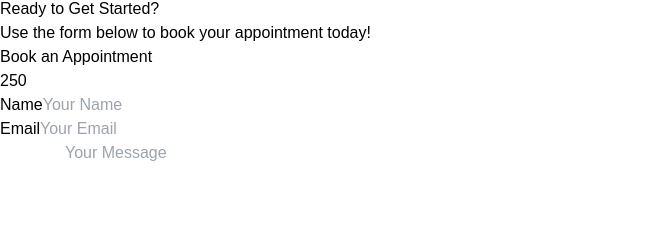
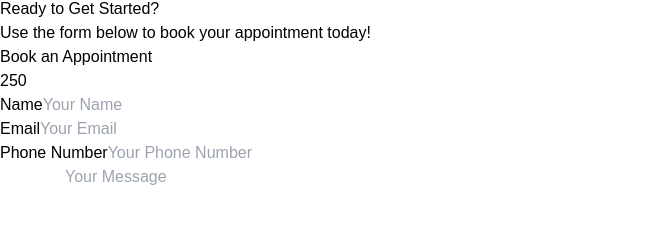
Before and after one commit to MJ150296/endosmile, a Next.js app: page /bookAppointment in a window 1280 px wide. Shown: the part 837-1068 px from the top of the page, without its empty margins (0-663 px from the left). Built offline with nearby package versions, Linux system fonts and the light colour scheme.

Commit message:
appointment form done

```diff
--- a/src/app/components/BookAppointmentForm.tsx
+++ b/src/app/components/BookAppointmentForm.tsx
@@ -7,6 +7,7 @@ import { CountUp } from "countup.js";
 type FormData = {
   name: string;
   email: string;
+  phone: string;
   message: string;
 };
 
@@ -14,6 +15,7 @@ const BookAppointmentForm: React.FC = () => {
   const [formData, setFormData] = useState<FormData>({
     name: "",
     email: "",
+    phone: "",
     message: "",
   });
   const [errors, setErrors] = useState<Partial<FormData>>({});
@@ -66,9 +68,25 @@ const BookAppointmentForm: React.FC = () => {
       console.log("Form Data Submitted:", formData);
       setShowSuccess(true);
 
+      // Prepare WhatsApp message with form data for dentist appointment
+      const whatsappMessage = `Hello, I would like to book a dental appointment. Here are my details:
+        - Name: ${formData.name}
+        - Email: ${formData.email}
+        - Phone: ${formData.phone}
+        - Message: ${formData.message}
+
+        Please let me know the available slots for an appointment.`;
+
+      const whatsappURL = `https://wa.me/+918700051152?text=${encodeURIComponent(
+        whatsappMessage
+      )}`;
+
+      // Open WhatsApp with the message
+      window.open(whatsappURL, "_blank");
+
       // Reset form after success
       setTimeout(() => {
-        setFormData({ name: "", email: "", message: "" });
+        setFormData({ name: "", email: "", phone: "", message: "" });
         setErrors({});
         setShowSuccess(false);
       }, 3000);
@@ -137,6 +155,25 @@ const BookAppointmentForm: React.FC = () => {
           )}
         </div>
 
+        <div>
+          <label className="block text-sm font-medium text-gray-700">
+            Phone Number
+          </label>
+          <input
+            type="tel"
+            name="phone"
+            value={formData.phone}
+            onChange={handleChange}
+            className={`w-full mt-1 p-3 border ${
+              errors.phone ? "border-red-500" : "border-gray-300"
+            } rounded-lg focus:ring focus:ring-blue-200 transition duration-200`}
+            placeholder="Your Phone Number"
+          />
+          {errors.phone && (
+            <p className="text-red-500 text-sm mt-1">{errors.phone}</p>
+          )}
+        </div>
+
         {/* Message Field */}
         <div>
           <label className="block text-sm font-medium text-gray-700">
```
